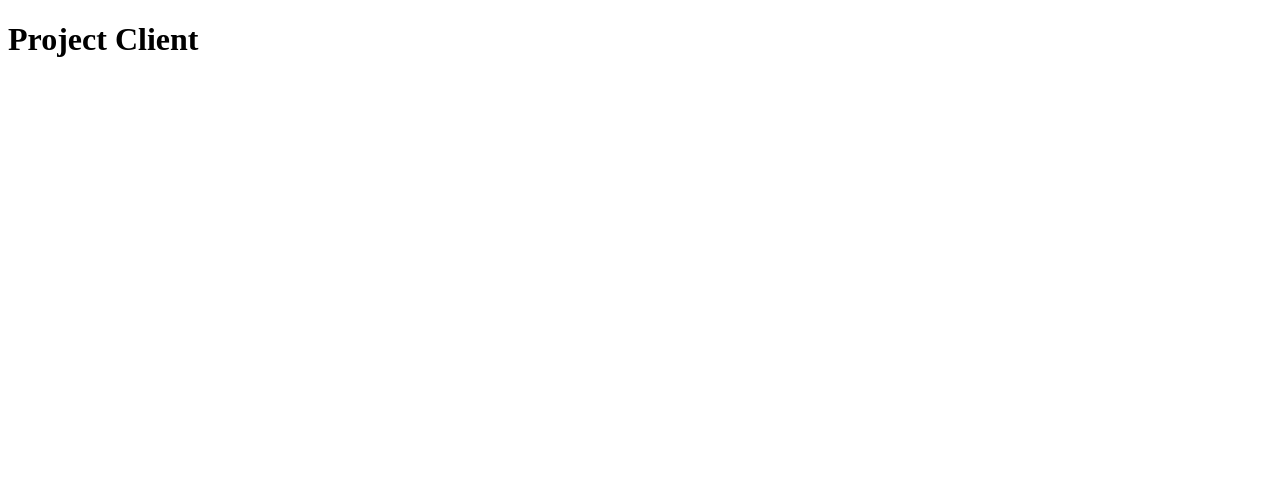
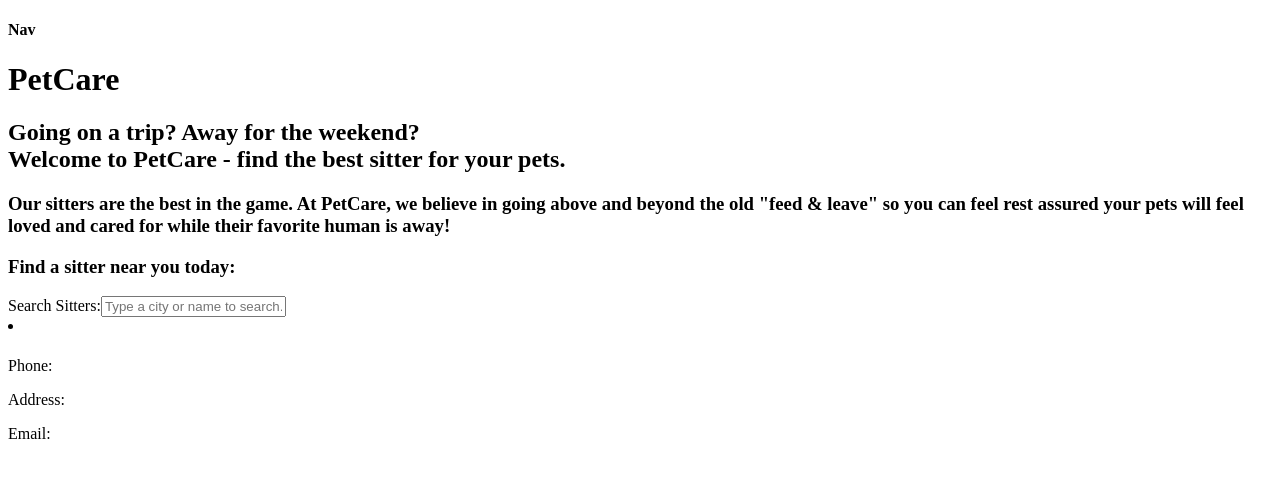
Before and after one commit to juliepoulain/python-p4-final-project-pet-sitting-app, a React (Create React App) app in the folder client/: page / in a window 1280 px wide. Shown: the top 478 px of the page. Built offline with nearby package versions, Linux system fonts and the light colour scheme.

Commit message:
homepage sketch

```diff
--- a/client/src/components/App.js
+++ b/client/src/components/App.js
@@ -1,8 +1,13 @@
 import React, { useEffect, useState } from "react";
 import { Switch, Route } from "react-router-dom";
+import Homepage from "./Home/Homepage"
 
 function App() {
-  return <h1>Project Client</h1>;
+  return (
+    <div>
+      <Homepage />
+    </div>
+  )
 }
 
 export default App;
--- /dev/null
+++ b/client/src/components/Home/Homepage.js
@@ -0,0 +1,31 @@
+import SitterSearch from "./SitterSearch";
+import SitterList from "./SitterList";
+import React, { useState } from "react";
+
+function Homepage() {
+  const [search, setSearch] = useState("");
+  const [sitters, setSitters] = useState([]);
+
+  return (
+    <>
+      <h4>Nav</h4>
+      <h1>PetCare</h1>
+      <h2>
+        Going on a trip? Away for the weekend?
+        <br />
+        Welcome to PetCare - find the best sitter for your pets.
+      </h2>
+      <h3>
+        Our sitters are the best in the game. At PetCare, we believe in going
+        above and beyond the old "feed & leave" so you can feel rest assured
+        your pets will feel loved and cared for while their favorite human is
+        away!
+      </h3>
+      <h3>Find a sitter near you today:</h3>
+      <SitterSearch />
+      <SitterList />
+    </>
+  );
+}
+
+export default Homepage;
--- /dev/null
+++ b/client/src/components/Home/SitterCard.js
@@ -0,0 +1,16 @@
+import React, { useState } from "react";
+
+function SitterCard({ image, name, address, phone, email }) {
+
+  return (
+    <li className="card">
+      <img src={image} alt={name} />
+      <h4>{name}</h4>
+      <p>Phone: {phone}</p>
+      <p>Address: {address}</p>
+      <p>Email: {email}</p>
+    </li>
+  );
+}
+
+export default SitterCard;
--- /dev/null
+++ b/client/src/components/Home/SitterList.js
@@ -0,0 +1,33 @@
+import React, { useEffect } from "react";
+import SitterCard from "./SitterCard";
+
+function SitterList({ search, sitters, setSitters }) {
+//   useEffect(() => {
+//     fetch("http://localhost:6001/sitters")
+//       .then((r) => r.json())
+//       .then((sitters) => {
+//         setSitters(sitters);
+//         console.log(sitters);
+//       });
+//   }, []);
+
+//   const sitterCards = sitters
+//     .filter((sitter) => {
+//       return sitter.name.toLowerCase().includes(search.toLowerCase());
+//     })
+//     .map((sitter) => (
+//       <SitterCard
+//         key={sitter.id}
+//         image={sitter.image}
+//         name={sitter.name}
+//         address={sitter.address}
+//         phone={sitter.phone}
+//         email={sitter.email}
+//       />
+//     ));
+
+//   return <ul className="cards">{sitterCards}</ul>;
+return <SitterCard/>
+}
+
+export default SitterList;
--- /dev/null
+++ b/client/src/components/Home/SitterSearch.js
@@ -0,0 +1,18 @@
+import React from "react";
+
+function SitterSearch({ search, setSearch }) {
+  return (
+    <div className="searchbar">
+      <label htmlFor="search">Search Sitters:</label>
+      <input
+        type="text"
+        id="search"
+        placeholder="Type a city or name to search..."
+        value={search}
+        onChange={(e) => setSearch(e.target.value)}
+      />
+    </div>
+  );
+}
+
+export default SitterSearch;
```
